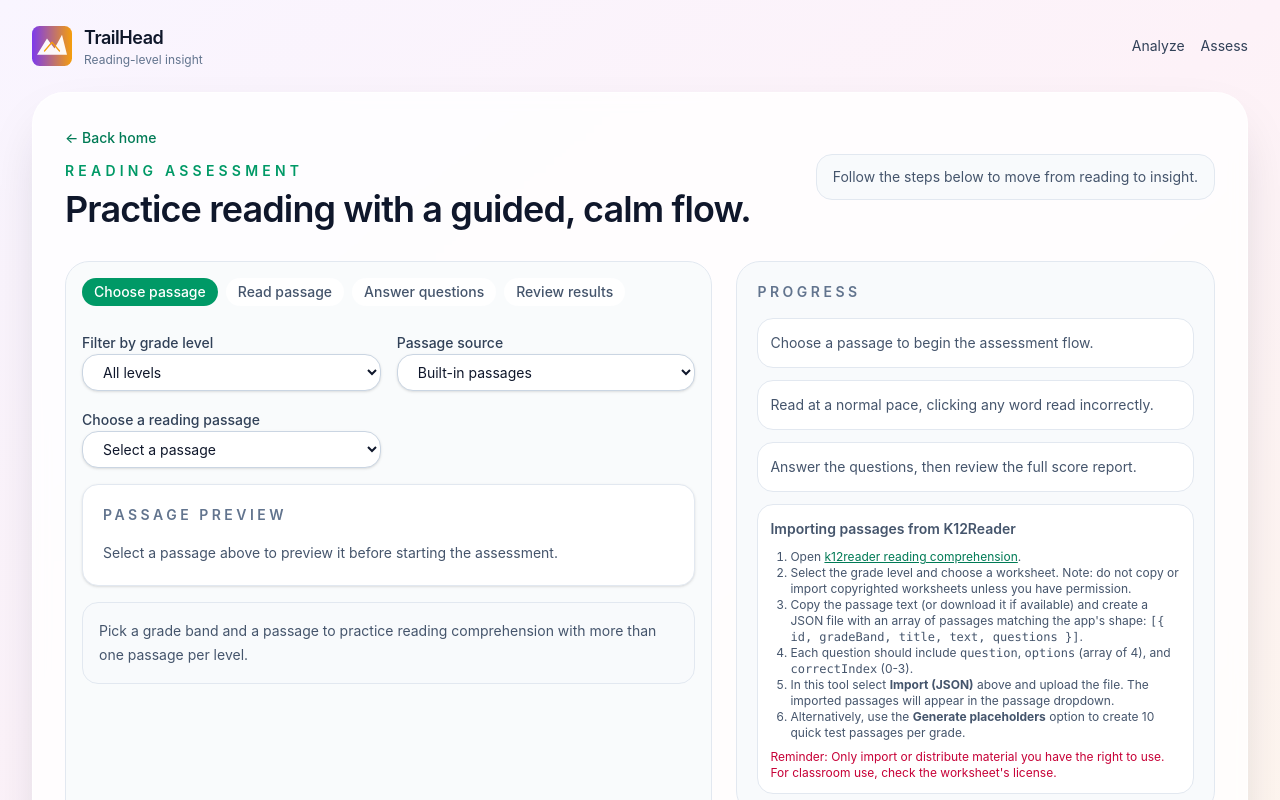
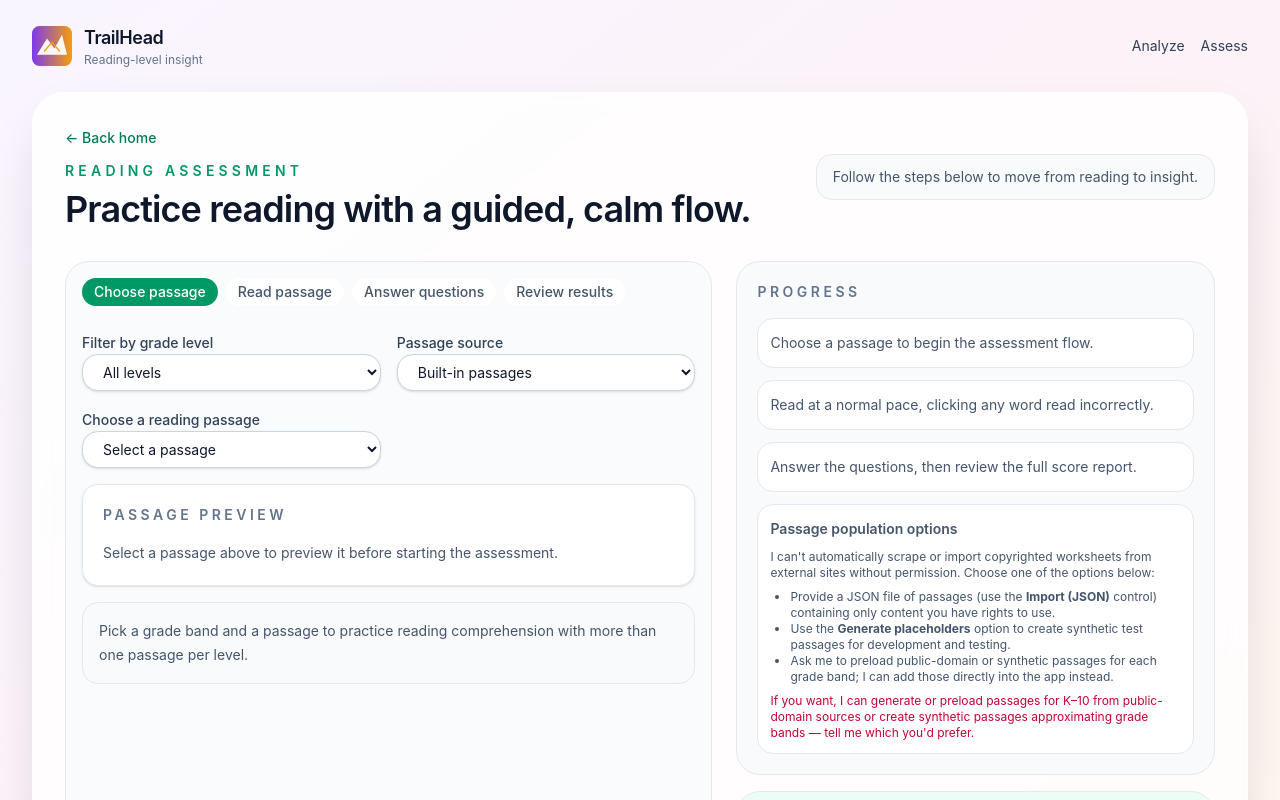
Before and after one commit to ACloseOne/reading-level-tool, a Next.js app: page /assessment in a window 1280 px wide. Shown: the top 800 px of the page. Built offline with nearby package versions, Linux system fonts and the light colour scheme.

Commit message:
Revert K12Reader import instructions; add copyright-safe alternatives

```diff
--- a/app/assessment/page.tsx
+++ b/app/assessment/page.tsx
@@ -540,16 +540,14 @@ export default function AssessmentPage() {
                 <div className="rounded-2xl border border-slate-200 bg-white p-3">Read at a normal pace, clicking any word read incorrectly.</div>
                 <div className="rounded-2xl border border-slate-200 bg-white p-3">Answer the questions, then review the full score report.</div>
                 <div className="rounded-2xl border border-slate-200 bg-white p-3">
-                  <p className="font-semibold">Importing passages from K12Reader</p>
-                  <ol className="mt-2 list-decimal pl-5 text-xs text-slate-600">
-                    <li>Open <a className="text-emerald-700 underline" href="https://www.k12reader.com/subject/reading-skills/reading-comprehension/" target="_blank" rel="noreferrer">k12reader reading comprehension</a>.</li>
-                    <li>Select the grade level and choose a worksheet. Note: do not copy or import copyrighted worksheets unless you have permission.</li>
-                    <li>Copy the passage text (or download it if available) and create a JSON file with an array of passages matching the app's shape: <span className="font-mono">{`[{ id, gradeBand, title, text, questions }]`}</span>.</li>
-                    <li>Each question should include <span className="font-mono">question</span>, <span className="font-mono">options</span> (array of 4), and <span className="font-mono">correctIndex</span> (0-3).</li>
-                    <li>In this tool select <strong>Import (JSON)</strong> above and upload the file. The imported passages will appear in the passage dropdown.</li>
-                    <li>Alternatively, use the <strong>Generate placeholders</strong> option to create 10 quick test passages per grade.</li>
-                  </ol>
-                  <p className="mt-2 text-xs text-rose-700">Reminder: Only import or distribute material you have the right to use. For classroom use, check the worksheet's license.</p>
+                  <p className="font-semibold">Passage population options</p>
+                  <p className="mt-2 text-xs text-slate-600">I can't automatically scrape or import copyrighted worksheets from external sites without permission. Choose one of the options below:</p>
+                  <ul className="mt-2 list-disc pl-5 text-xs text-slate-600">
+                    <li>Provide a JSON file of passages (use the <strong>Import (JSON)</strong> control) containing only content you have rights to use.</li>
+                    <li>Use the <strong>Generate placeholders</strong> option to create synthetic test passages for development and testing.</li>
+                    <li>Ask me to preload public-domain or synthetic passages for each grade band; I can add those directly into the app instead.</li>
+                  </ul>
+                  <p className="mt-2 text-xs text-rose-700">If you want, I can generate or preload passages for K–10 from public-domain sources or create synthetic passages approximating grade bands — tell me which you'd prefer.</p>
                 </div>
               </div>
             </div>
```
